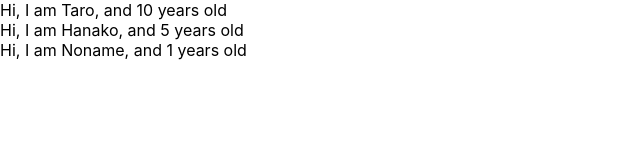
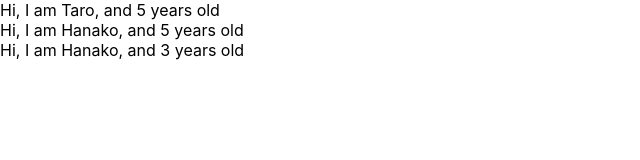
Before and after one commit to johnlee999/udemy-react-redux-crud-application, a React (Create React App) app: page / in a window 1280 px wide. Shown: the top 160 px of the page, without its empty margins (0-640 px from the left). Built offline with nearby package versions, Linux system fonts and the light colour scheme.

Commit message:
learn prop-types

```diff
--- a/src/App.js
+++ b/src/App.js
@@ -1,10 +1,11 @@
 import React from 'react';
+import PropTypes from 'prop-types';
 
 const App = () => {
   const profiles = [
-    { name: "Taro", age: 10 },
+    { name: "Taro", age: 5 },
     { name: "Hanako", age: 5 },
-    { name: "Noname"},
+    { name: "Hanako", age: 3 },
   ]
   return(
     <div>
@@ -20,8 +21,10 @@
 return <div>Hi, I am {props.name}, and {props.age} years old</div>
 }
 
-User.defaultProps = {
-  age: 1
+
+User.propTypes = {
+  name: PropTypes.string,
+  age: PropTypes.number.isRequired
 }
 
 export default App;
```
